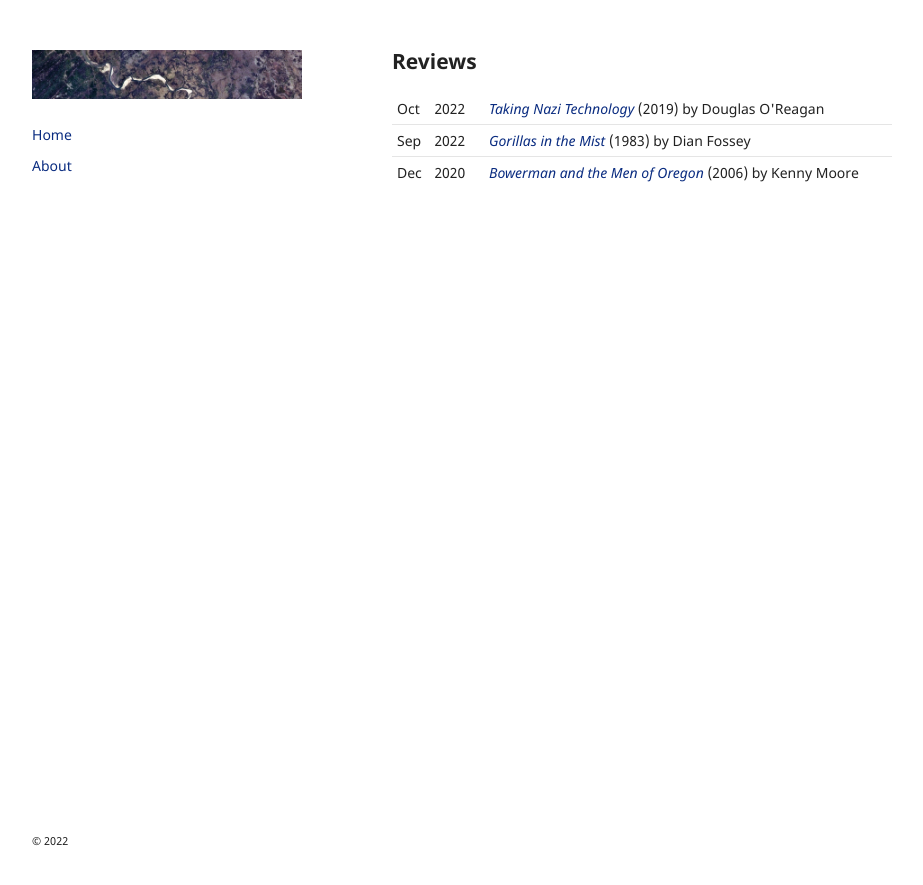
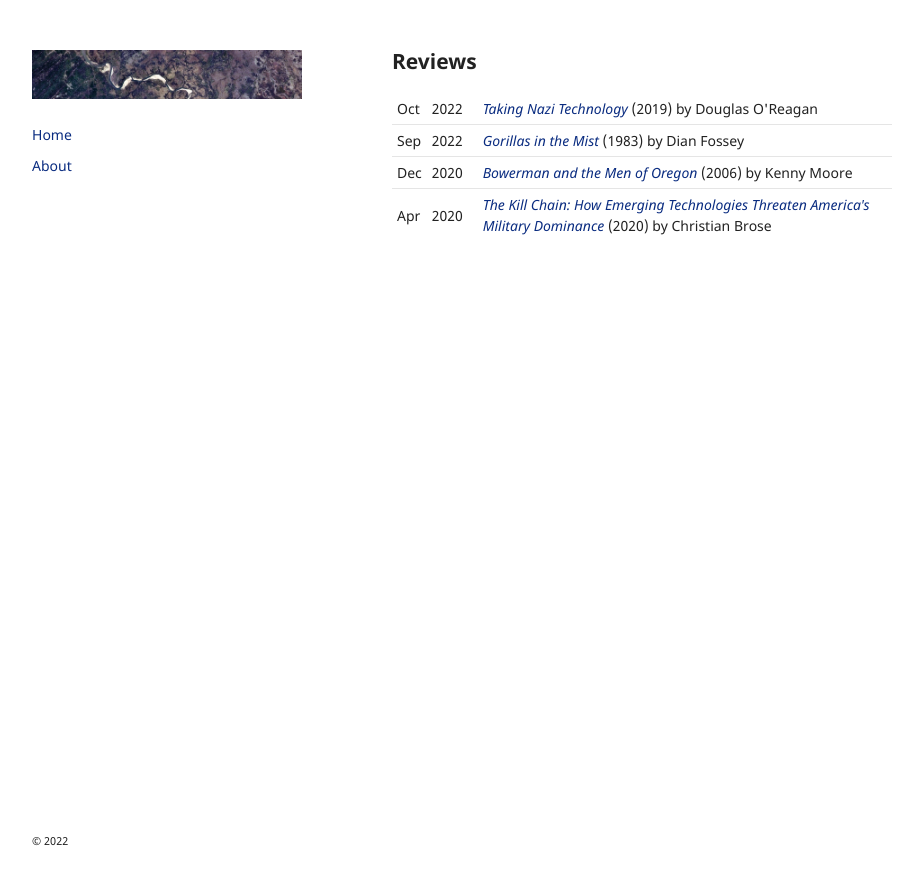
Before and after one commit to gordonhart/kinetic.reviews, a Jekyll site: the page built from index.html, in a window 1280 px wide. Shown: the top 885 px of the page, without its empty margins (178-1101 px from the left). Built offline with Jekyll 4.4.1, drawn with Linux system fonts in a browser that asks for light colours; the repository's description, which GitHub fills in, is left out; some of the changed lines change nothing that is shown.

Commit message:
The Kill Chain

```diff
--- a/_data/posts.yml
+++ b/_data/posts.yml
@@ -15,3 +15,9 @@
   year: 2006
   date: 2020-12-05
   slug: bowerman-and-the-men-of-oregon
+
+- title: "The Kill Chain: How Emerging Technologies Threaten America's Military Dominance"
+  author: Christian Brose
+  year: 2020
+  date: 2020-04-24
+  slug: the-kill-chain
--- /dev/null
+++ b/posts/2020-04-24-the-kill-chain.md
@@ -0,0 +1,19 @@
+---
+layout: post
+title: "<i>The Kill Chain: How Emerging Technologies Threaten America's Military Dominance</i> (2020)"
+author: Christian Brose
+date: 2020-04-24
+tags: nonfiction
+---
+
+_The Kill Chain_ is a convincing wakeup call that the military-congressional-industrial complex is so broken that the very survival of America as Americans know it is at risk unless mammoth changes are made in how the Department of Defense defines, identifies, procures and deploys emerging technology, a problem that is as much about organizational change as it is about technological change.
+
+America’s complacent mindset stems from its decades-long military dominance and lack of serious retribution for its “business as usual” approach to warfare: the U.S. fights offensively, projecting its combat power directly onto enemy territory via large, manned platforms (tanks, fighter jets, etc) and remaining there for as long as desired. The speed with which the U.S. defeated Iraq in the Gulf War only affirmed the success and immutability of a strategy dependent on massed brute force and an inferior enemy whose territory could be occupied without repercussions to the homeland.
+
+Such an approach is infeasible with the information revolution and emerging technologies that will favor defense over offense, including sensors, networked systems, machine learning, hypersonic weapons and additive manufacturing. Unfortunately, some of this technology is only “emerging” for the U.S. defense community, as it exists commercially in many of our quotidian apps. Tanks and battleships will become targets that precision strike weapons can easily identify and severely damage, if not destroy. Brose writes, “Rather than large numbers of people operating small numbers of heavily manned machines, the future force should consist of smaller numbers of people operating much larger numbers of highly intelligent unmanned machines.” The U.S. also requires a serious shift in favor of software over hardware and a focus on moving limited amounts of data through highly decentralized networks.
+
+Brose addresses the most common counter argument: The U.S. leads the world in military spend by a significant amount - why can’t a percentage of the nearly $700bn+ annual budget go towards investing in this force of the future? Ah, if only it were so simple. Much of this budget is already reserved for programs of record, like expensive legacy platforms. Of the budget that is not reserved, Pentagon planners must determine how to spend it nearly two years in advance. (Note the absurdist element in asking budgeters to purchase their innovative, future capabilities based on what exists in the present). But fear not, if the Pentagon wants to change where some of its spend is allocated in a given year, towards say, emerging technologies, a generous 0.009% of the budget is available. Add to this a system that favors the few incumbent defense contractors, a Congress that tends to prioritize the interests of its constituents over the national interest, and career bureaucrats who get promoted for not opposing the status quo, and what remains is an environment that is de facto hostile to emerging technology.
+
+Brose goes to pains to illustrate that China is all the motivation Americans should need to recognize the necessity of change. China is not just an adversary or even another great power; on its current trajectory, it will be a peer to the U.S., a concept more foreign to most Americans than China itself. China’s military budget increased by 900% since observing the U.S. swiftly defeat Iraq in the Golf War. China has specifically invested in undermining the U.S.’s offensive strategy by increasing its missile arsenal, building out small but significant outposts in the South China Sea, and more generally tracking to become the global leader in AI. Should the U.S. face China in a more direct conflict, it will not have the luxury of moving the required ships, carriers, weapons and supplies from U.S. bases to forward positions over the weeks and months before it is ready to fight, as these will quite literally become target practice for the enemy.
+
+The cynical will note Brose works for Anduril, a defense technology startup developing autonomous machines, and a company with a specific interest in competing against the defense primes so entrenched in Washington. But Brose is hardly the first person to sound the alarm for change. Chuck Hagel and Ash Carter were the first secretaries of defense to take the controversial stand that America’s advantage was eroding. James Mattis kept this argument alive with the influential 2018 National Defense Strategy. Most convincingly that Brose’s thesis transcends any existing corporate interests is his decades long career as a public servant, where he held positions as staff director of the senate armed services committee and policy advisor to John McCain. _The Kill Chain_’s motivation is pragmatic, not ideological.
```
